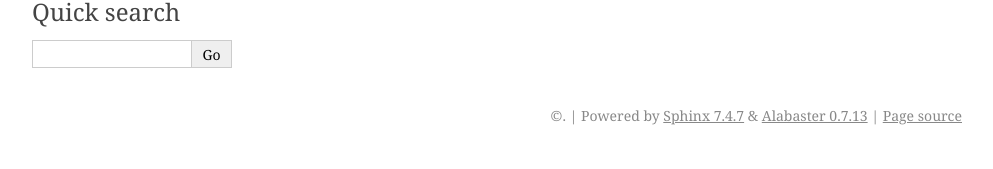
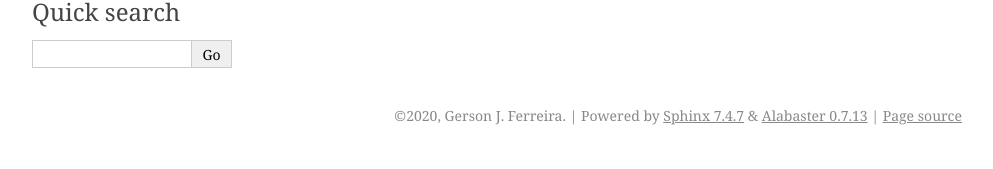
Before and after one commit to gersonjferreira/Computational-Physics-Class-Notes, a Sphinx documentation site: the page built from docs/index.rst, in a window 1280 px wide. Shown: the part 131-300 px from the top of the page, without its empty margins (148-1141 px from the left). Built offline with Sphinx 7.4.7, drawn with Linux system fonts in a browser that asks for light colours; part of the change alters nothing that is shown.

Commit message:
Update conf.py

```diff
--- a/docs/conf.py
+++ b/docs/conf.py
@@ -1,7 +1,57 @@
-# sphinx configuration for readthedocs.org
+# Configuration file for the Sphinx documentation builder.
+#
+# This file only contains a selection of the most common options. For a full
+# list see the documentation:
+# https://www.sphinx-doc.org/en/master/usage/configuration.html
 
-# "sphinx.ext.mathjax"
-extensions = ["recommonmark"]
+# -- Path setup --------------------------------------------------------------
+
+# If extensions (or modules to document with autodoc) are in another directory,
+# add these directories to sys.path here. If the directory is relative to the
+# documentation root, use os.path.abspath to make it absolute, like shown here.
+#
+# import os
+# import sys
+# sys.path.insert(0, os.path.abspath('.'))
+
+
+# -- Project information -----------------------------------------------------
+
+project = 'Introduction to Computational Physics'
+copyright = '2020, Gerson J. Ferreira'
+author = 'Gerson J. Ferreira'
+
+
+# -- General configuration ---------------------------------------------------
+
+# Add any Sphinx extension module names here, as strings. They can be
+# extensions coming with Sphinx (named 'sphinx.ext.*') or your custom
+# ones.
+extensions = [
+    "recommonmark",
+    "sphinx.ext.mathjax"
+]
+
+# Add any paths that contain templates here, relative to this directory.
+templates_path = ['_templates']
+
+# List of patterns, relative to source directory, that match files and
+# directories to ignore when looking for source files.
+# This pattern also affects html_static_path and html_extra_path.
+exclude_patterns = ['_build', 'Thumbs.db', '.DS_Store']
+
+
+# -- Options for HTML output -------------------------------------------------
+
+# The theme to use for HTML and HTML Help pages.  See the documentation for
+# a list of builtin themes.
+#
+html_theme = 'alabaster'
+
+# Add any paths that contain custom static files (such as style sheets) here,
+# relative to this directory. They are copied after the builtin static files,
+# so a file named "default.css" will overwrite the builtin "default.css".
+html_static_path = ['_static']
 
 # The master toctree document.
 master_doc = 'index'
```
